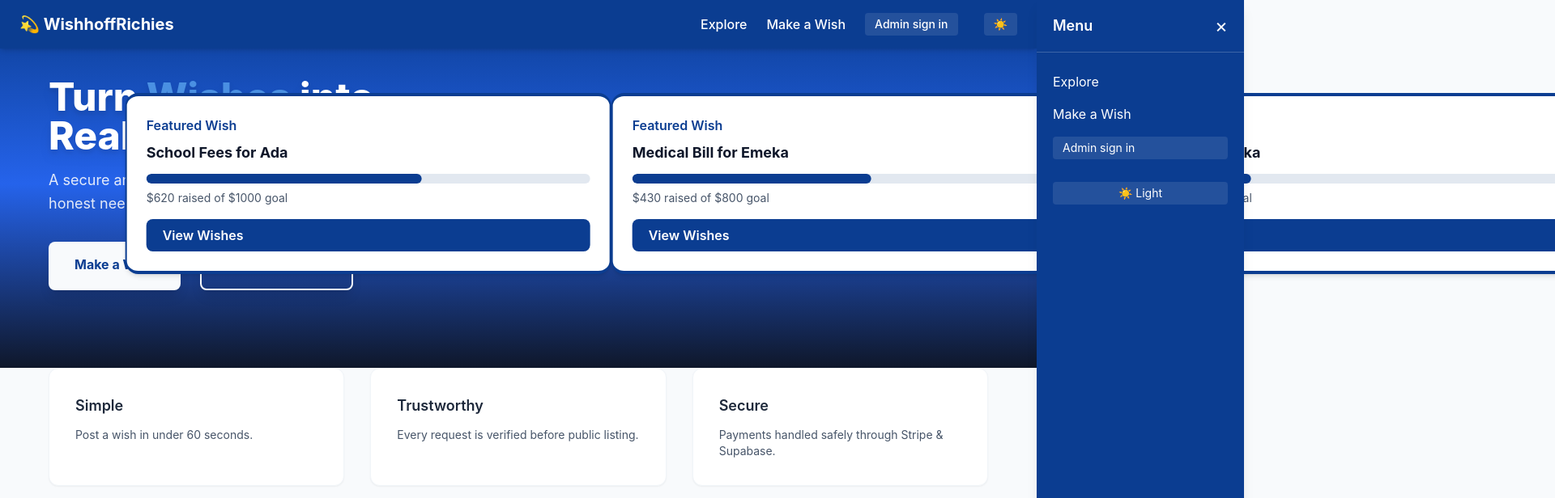
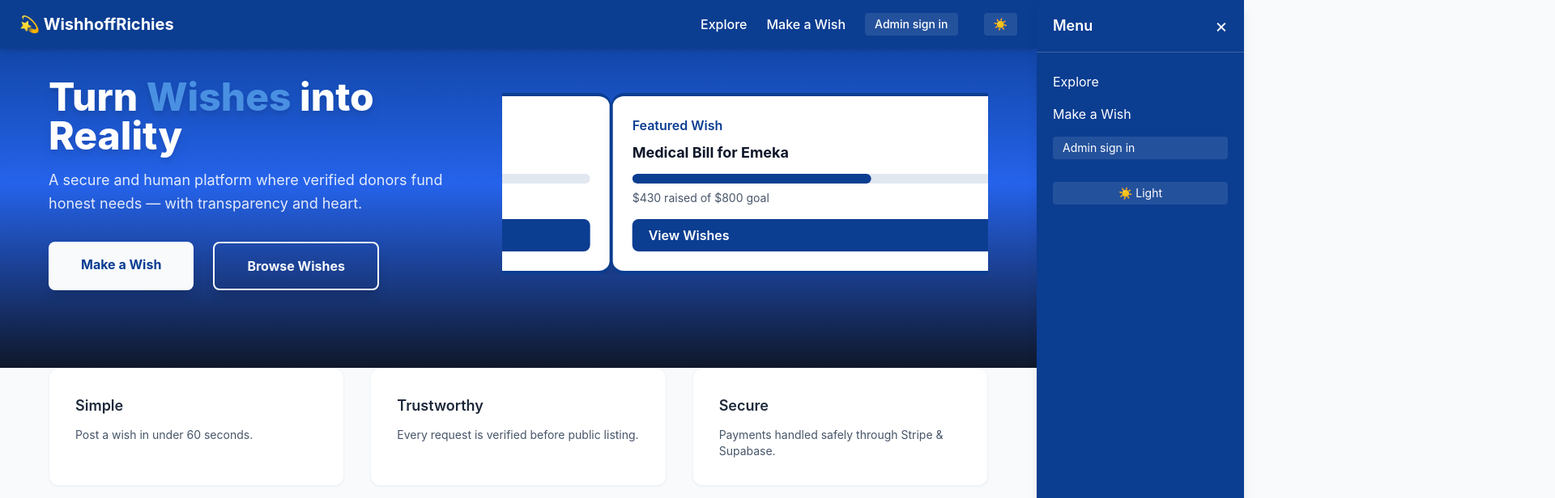
Before and after one commit to Lightcomputerstechnology/WishhoffRichies, a Next.js app: page / in a window 1280 px wide. Shown: the top 616 px of the page at 81% size, 1920 px wide, since content can reach past the window. Built offline with nearby package versions, Linux system fonts and the light colour scheme; no server answers.

Commit message:
Update HeroSection.js

```diff
--- a/components/HeroSection.js
+++ b/components/HeroSection.js
@@ -2,21 +2,9 @@ import { useState, useEffect } from "react";
 import Link from "next/link";
 
 const featuredWishes = [
-  {
-    title: "School Fees for Ada",
-    raised: 620,
-    goal: 1000,
-  },
-  {
-    title: "Medical Bill for Emeka",
-    raised: 430,
-    goal: 800,
-  },
-  {
-    title: "Books for Chiamaka",
-    raised: 150,
-    goal: 500,
-  },
+  { title: "School Fees for Ada", raised: 620, goal: 1000 },
+  { title: "Medical Bill for Emeka", raised: 430, goal: 800 },
+  { title: "Books for Chiamaka", raised: 150, goal: 500 },
 ];
 
 export default function HeroSection() {
@@ -27,36 +15,35 @@ export default function HeroSection() {
     if (!paused) {
       const interval = setInterval(() => {
         setCurrentIndex((prev) => (prev + 1) % featuredWishes.length);
-      }, 5000);
+      }, 5000); // 5s per slide
       return () => clearInterval(interval);
     }
   }, [paused]);
 
   return (
     <section className="relative bg-gradient-to-b from-[#0b3d91] via-[#2563eb] to-[#0f172a] text-white py-24">
-      <div className="container mx-auto px-6 flex flex-col md:flex-row items-center justify-between gap-12">
+      <div className="container mx-auto px-6 flex flex-col md:flex-row items-center gap-12">
         {/* LEFT SIDE — Text */}
         <div className="flex-1 max-w-lg text-center md:text-left animate-fade-up">
           <h1 className="text-4xl md:text-5xl font-extrabold leading-tight mb-4 drop-shadow-lg">
             Turn <span className="text-accent">Wishes</span> into Reality
           </h1>
-
           <p className="text-lg text-light/90 mb-8 leading-relaxed">
             A secure and human platform where verified donors fund honest needs —
             with transparency and heart.
           </p>
 
           {/* Buttons side by side */}
-          <div className="flex gap-6 justify-center md:justify-start">
+          <div className="flex gap-6 justify-center md:justify-start flex-wrap md:flex-nowrap">
             <Link
               href="/wish/new"
-              className="bg-light text-primary font-bold px-8 py-4 rounded-lg shadow-lg hover:bg-accent hover:text-white transition"
+              className="bg-light text-primary font-bold px-10 py-4 rounded-lg shadow-lg hover:bg-accent hover:text-white transition w-full md:w-auto text-center"
             >
               Make a Wish
             </Link>
             <Link
               href="/explore"
-              className="border-2 border-light text-light font-bold px-8 py-4 rounded-lg shadow-lg hover:bg-light hover:text-primary transition"
+              className="border-2 border-light text-light font-bold px-10 py-4 rounded-lg shadow-lg hover:bg-light hover:text-primary transition w-full md:w-auto text-center"
             >
               Browse Wishes
             </Link>
@@ -65,7 +52,7 @@ export default function HeroSection() {
 
         {/* RIGHT SIDE — Featured Wish Card */}
         <div
-          className="flex-1 max-w-[85%] mx-auto" // reduced width slightly and centralized
+          className="flex-1 max-w-[85%] mx-auto overflow-hidden"
           onMouseEnter={() => setPaused(true)}
           onMouseLeave={() => setPaused(false)}
         >
@@ -76,7 +63,7 @@ export default function HeroSection() {
             {featuredWishes.map((wish, idx) => (
               <div
                 key={idx}
-                className="min-w-full bg-white dark:bg-slate-800 p-6 border-y-4 border-x-2 border-primary rounded-2xl shadow-md flex flex-col justify-between mx-auto"
+                className="min-w-full bg-white dark:bg-slate-800 p-6 border-y-4 border-x-2 border-primary rounded-2xl shadow-lg flex flex-col justify-between mx-auto"
               >
                 <h4 className="text-primary font-semibold mb-2">Featured Wish</h4>
                 <h3 className="text-lg font-bold text-dark dark:text-light">{wish.title}</h3>
```
